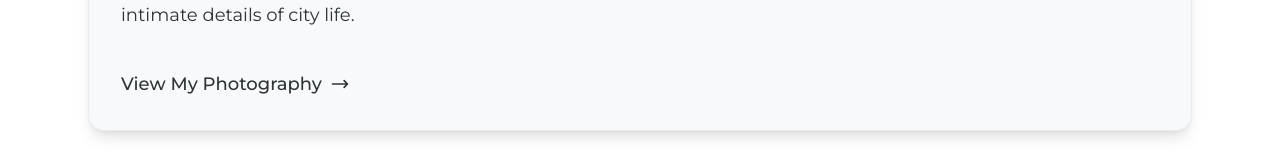
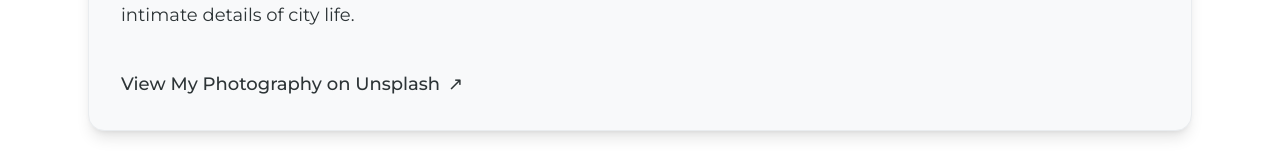
Before and after one commit to Misoto22/misoto22-site, a Next.js app: page / in a window 1280 px wide. Shown: the part 2324-2484 px from the top of the page. Built offline with nearby package versions, Linux system fonts and the light colour scheme.

Commit message:
refactor: redirect photography section to Unsplash profile and remove photography page from navigation

```diff
--- a/src/app/page.tsx
+++ b/src/app/page.tsx
@@ -288,14 +288,15 @@ export default function Home() {
               </p>
               <div className="pt-4">
                 <motion.a
-                  href="/photography"
+                  href="https://unsplash.com/@misoto22"
+                  target="_blank"
+                  rel="noopener noreferrer"
                   className="inline-flex items-center text-[var(--foreground)] hover:opacity-80 transition-colors duration-300 text-lg font-medium"
                   whileHover={{ x: 5 }}
+                  title="Open in new tab"
                 >
-                  View My Photography
-                  <svg className="w-5 h-5 ml-2" fill="none" stroke="currentColor" viewBox="0 0 24 24">
-                    <path strokeLinecap="round" strokeLinejoin="round" strokeWidth={2} d="M17 8l4 4m0 0l-4 4m4-4H3" />
-                  </svg>
+                  View My Photography on Unsplash
+                  <span className="ml-2">↗</span>
                 </motion.a>
               </div>
             </div>
--- a/src/components/Navigation.tsx
+++ b/src/components/Navigation.tsx
@@ -22,7 +22,6 @@ const Navigation = () => {
     { href: '/education', text: 'Education' },
     { href: '/projects', text: 'Projects' },
     { href: '/experience', text: 'Experience' },
-    { href: '/photography', text: 'Photography' },
     { href: '/contact', text: 'Contact' }
   ]
 
```
